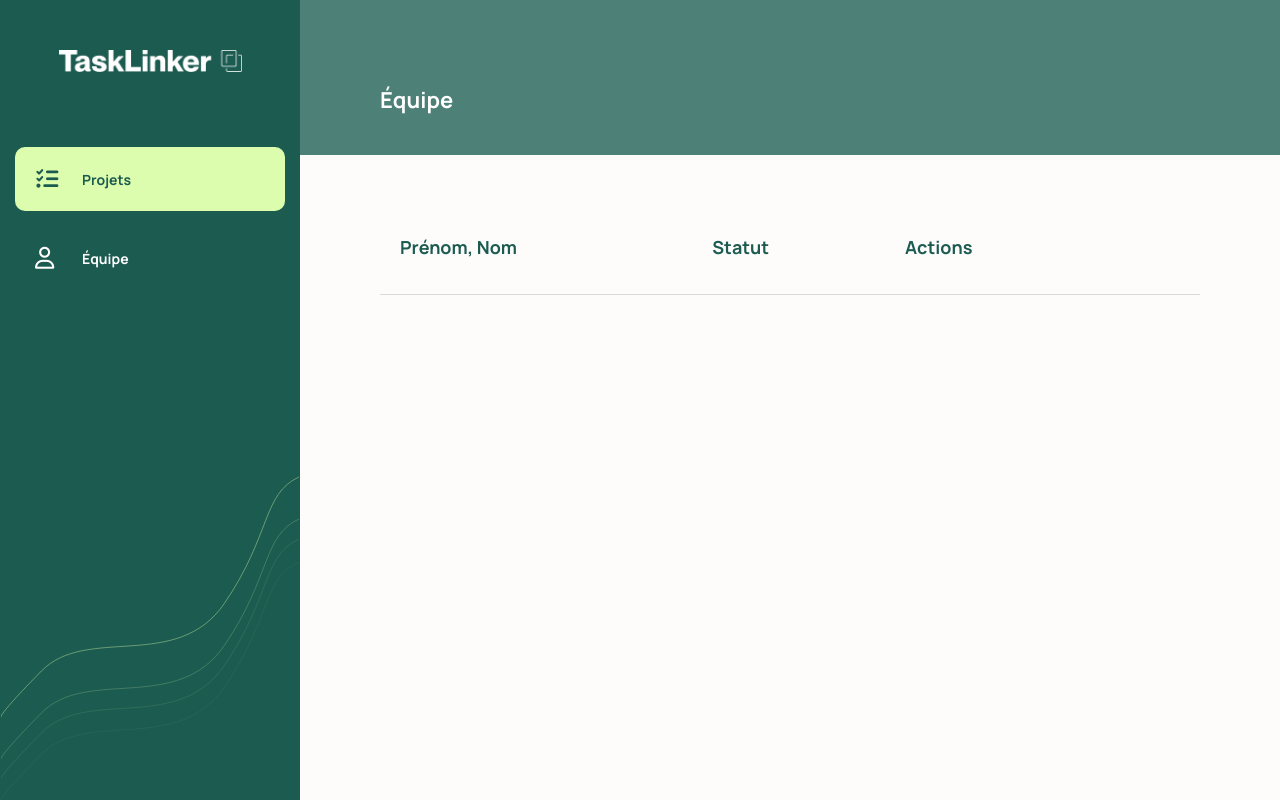
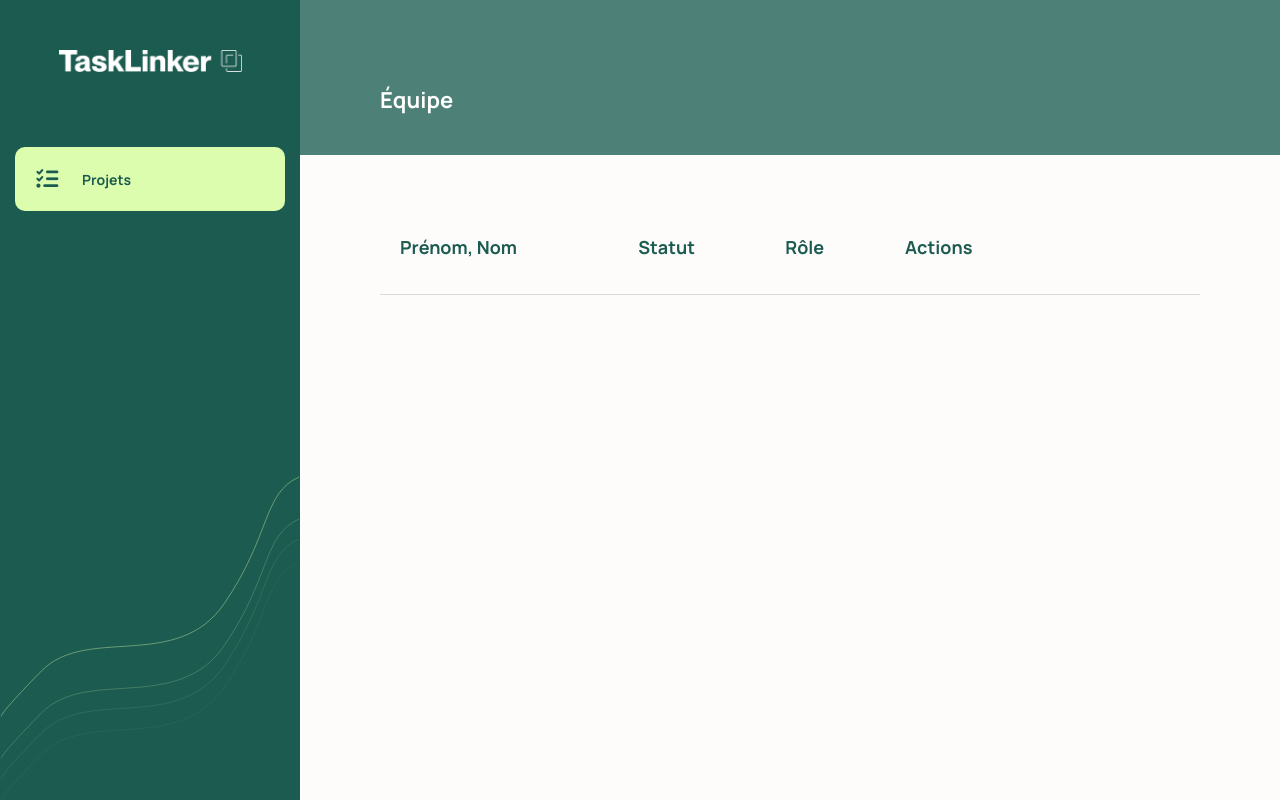
Before and after one commit to Orden44/OCPHP10, a Symfony app: template templates/employe/liste.html.twig in a window 1280 px wide. Run offline with Twig, Linux system fonts and the light colour scheme; the template is opened without the code that fills it, so the values that code supplies are empty; some libraries are stand-ins or nearby versions.

Commit message:
Check access on different pages

```diff
--- a/src/Controller/SecurityController.php
+++ b/src/Controller/SecurityController.php
@@ -27,6 +27,6 @@ class SecurityController extends AbstractController
     #[Route(path: '/logout', name: 'app_logout')]
     public function logout(): void
     {
-        throw new \LogicException('This method can be blank - it will be intercepted by the logout key on your firewall.');
+        throw new \LogicException('Cette méthode peut être vide - elle sera interceptée par la clé de déconnexion de votre pare-feu.');
     }
 }
--- a/src/Form/RegistrationFormType.php
+++ b/src/Form/RegistrationFormType.php
@@ -48,7 +48,7 @@ class RegistrationFormType extends AbstractType
                 'required' => true,
                 'first_options' => ['label' => 'Mot de passe'],
                 'second_options' => ['label' => 'Confirmation mot de passe'],
-                // 'constraints' => [new NotBlank()]
+                'constraints' => [new NotBlank()]
 
             ])
             // ->add('plainPassword', PasswordType::class, [
--- a/templates/authentification/base-logout.html.twig
+++ b/templates/authentification/base-logout.html.twig
@@ -11,7 +11,9 @@
     </head>
     <body class="logout-page">
         <header class="logout-header">
-            <img src="{{ asset('img/logo.png') }}" alt="Logo TaskLinker" />
+            <a href="{{ path('app_logout') }}" id="logo">
+                <img src="{{ asset('img/logo.png') }}" alt="Logo TaskLinker" />
+            </a>
         </header>
         <div id="main-content-logout">
             {% block body %}{% endblock %}
--- a/templates/authentification/register.html.twig
+++ b/templates/authentification/register.html.twig
@@ -11,10 +11,8 @@
         {{ form_row(registrationForm.nom) }}
         {{ form_row(registrationForm.prenom) }}
         {{ form_row(registrationForm.email) }}
-        {# <div class="form-flex"> #}
             {{ form_row(registrationForm.password.first) }}
             {{ form_row(registrationForm.password.second) }}
-        {# </div> #}
         <button class="button button-submit">Continuer</button>
         <a href="{{ path('app_login') }}" class="link-logout">Vous avez déjà un compte ?</a>
 
--- a/templates/base.html.twig
+++ b/templates/base.html.twig
@@ -16,7 +16,7 @@
     <body>
         <div id="main-container">
             <nav>
-                <a href="{{ path('app_projets') }}" id="logo">
+                <a href="{{ path('app_logout') }}" id="logo">
                     <img src="{{ asset('img/logo.png') }}" alt="Logo TaskLinker" />
                 </a>
                 <ul id="main-menu">
@@ -25,16 +25,24 @@
                             <i class="fa-solid fa-list-check"></i> Projets
                         </a>
                     </li>
-                    <li class="{% if app.request.get('_route') starts with 'app_employe' %}active{% endif %}">
-                        <a href="{{ path('app_employes') }}">
-                            <i class="fa-regular fa-user"></i> Équipe
-                        </a>
-                    </li>
+                    {% if is_granted('ROLE_ADMIN') %}
+                        <li class="{% if app.request.get('_route') starts with 'app_employe' %}active{% endif %}">
+                            <a href="{{ path('app_employes') }}">
+                                <i class="fa-regular fa-user"></i> Équipe
+                            </a>
+                        </li>
+                    {% endif %}
                 </ul>
             </nav>
             <main>
                 <header>
-                    <div id="current-user"></div>
+                    <div id="current-user">
+                        {% if app.user %}
+                            <a href="{{ path('app_logout') }}" class="avatar">
+                                {{ app.user.prenom | first }}{{ app.user.nom | first }}
+                            </a>
+                        {% endif %}
+                    </div>
                     <div id="title-page">
                         {% block header %}{% endblock %}
                     </div>
--- a/templates/employe/liste.html.twig
+++ b/templates/employe/liste.html.twig
@@ -13,6 +13,7 @@
         <tr>
             <th>Prénom, Nom</th>
             <th>Statut</th>
+            <th>Rôle</th>
             <th>Actions</th>
         </tr>
     </thead>
@@ -31,11 +32,12 @@
                     </div>
                 </td>
                 <td>{{ employe.statut }}</td>
+                <td>{% if 'ROLE_ADMIN' in employe.roles %}Chef de projet{% else %}Collaborateur{% endif %}</td>
                 <td>
                     <a class="button button-edit-team" href="{{ path('app_employe_edit', {id: employe.id}) }}">
                         Éditer
                     </a>
-                    <a class="delete-team" href="{{ path('app_employe_delete', {id: employe.id}) }}">
+                    <a class="delete-team" href="{{ path('app_employe_delete', {id: employe.id}) }}" onclick="return confirm('êtes-vous sûrs de vouloir supprimer ce membre ?')">
                         Supprimer
                     </a>
                 </td>
--- a/templates/projet/liste.html.twig
+++ b/templates/projet/liste.html.twig
@@ -14,18 +14,23 @@
             <a href="{{ path('app_projet', {id: projet.id}) }}">
                 <h2>{{ projet.nom }}</h2>
             </a>
+            {% if is_granted('ROLE_ADMIN') %}
                 <div class="card-project-icons">
                     <a href="{{ path('app_projet_edit', {id: projet.id}) }}"><i class="fa-solid fa-pen"></i></a>
                     <a href="{{ path('app_projet_archive', {id: projet.id}) }}"><i class="fa-solid fa-trash"></i></a>
                 </div>
+            {% endif %}
         </article>
     {% endfor %}
 
+    {% if is_granted('ROLE_ADMIN') %}
         <article class="card-project">
             <a href="{{ path('app_projet_add') }}">
                 <i class="fa-solid fa-circle-plus add-project-icon"></i>
                 <h2>Ajouter un projet</h2>
             </a>
         </article>
+    {% endif %}
+
 </div>
 {% endblock %}
--- a/templates/projet/projet.html.twig
+++ b/templates/projet/projet.html.twig
@@ -10,7 +10,9 @@
                 <div class="avatar">{{ employe.prenom | first }}{{ employe.nom | first }}</div>
             {% endfor %}
         </div>
-        <a class="button" href="{{ path('app_projet_edit', {id: projet.id})}}">Modifier</a>
+        {% if is_granted('ROLE_ADMIN') %}
+            <a class="button" href="{{ path('app_projet_edit', {id: projet.id})}}">Modifier</a>
+        {% endif %}
     </div>
 {% endblock %}
 
```
Also changed, not shown: 1 other file. Lines whose indentation alone changed are shown as unchanged.
